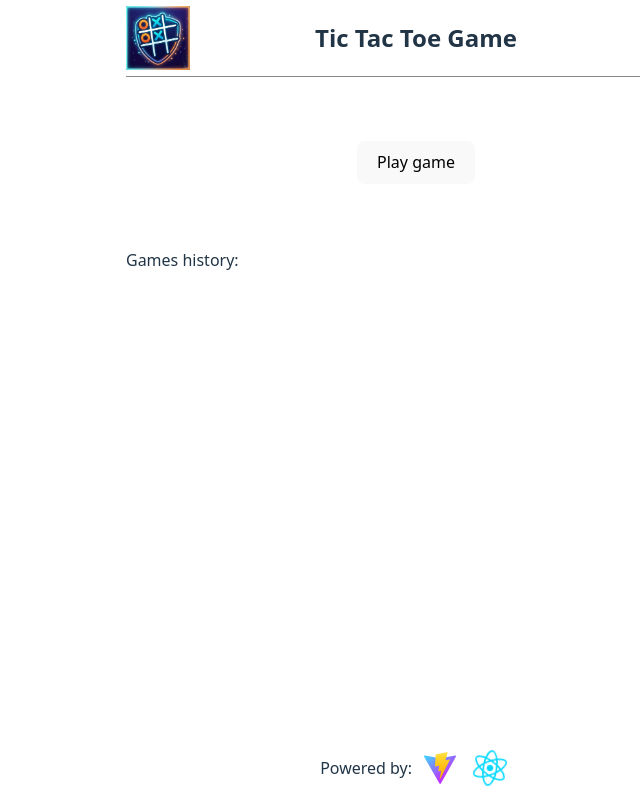
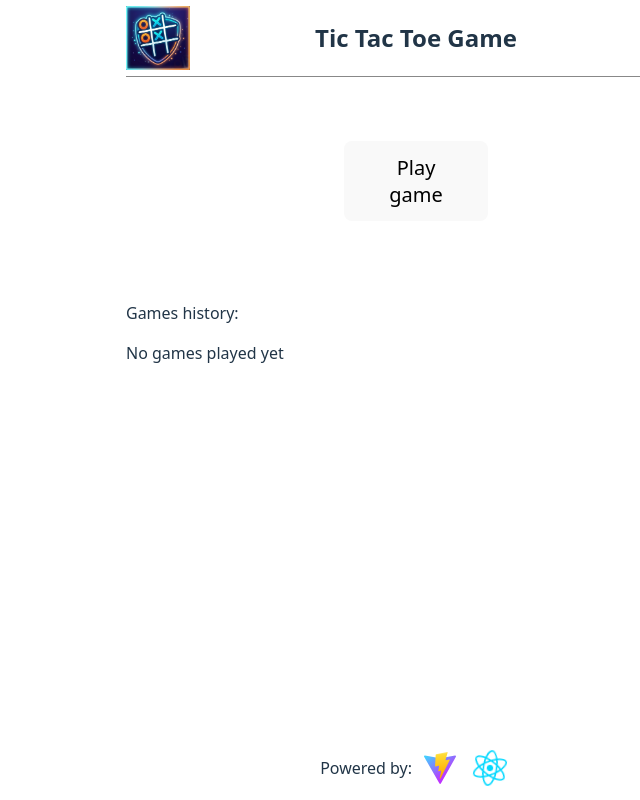
Before and after one commit to ArkadiuszBlochowiak/tic-tac-toe-game, a React (Vite) app: page / in a window 1280 px wide. Shown: the whole page, without its empty margins (224-864 px from the left). Built offline with nearby package versions, Linux system fonts and the light colour scheme.

Commit message:
Handle empty games history

```diff
--- a/src/features/home/components/GamesHistory.tsx
+++ b/src/features/home/components/GamesHistory.tsx
@@ -4,8 +4,9 @@ import { Link } from "react-router";
 
 export function GamesHistory() {
   const games = useGameStore((state) => state.games);
+  const ids = Array.from(games.keys());
 
-  const list = Array.from(games.keys()).map((id) => {
+  const list = ids.map((id) => {
     return (
       <li key={id}>
         <div className="games-history__item">
@@ -20,8 +21,8 @@ export function GamesHistory() {
 
   return (
     <div className="games-history">
-      <span>Games history:</span>
-      <ul>{list}</ul>
+      <p>Games history:</p>
+      {ids.length ? <ul>{list}</ul> : <span>No games played yet</span>}
     </div>
   );
 }
--- a/src/features/home/components/Home.tsx
+++ b/src/features/home/components/Home.tsx
@@ -16,7 +16,7 @@ export default function Home() {
 
   return (
     <>
-      <div className="card">
+      <div className="play-button">
         <button type="button" onClick={startGame}>
           Play game
         </button>
--- a/src/features/home/styles/home.css
+++ b/src/features/home/styles/home.css
@@ -1,3 +1,9 @@
-.card {
+.play-button {
     padding-block: 64px;
+
+    button {
+        width: 144px;
+        aspect-ratio: 2 / 1;
+        font-size: 20px;
+    }
 }
```
